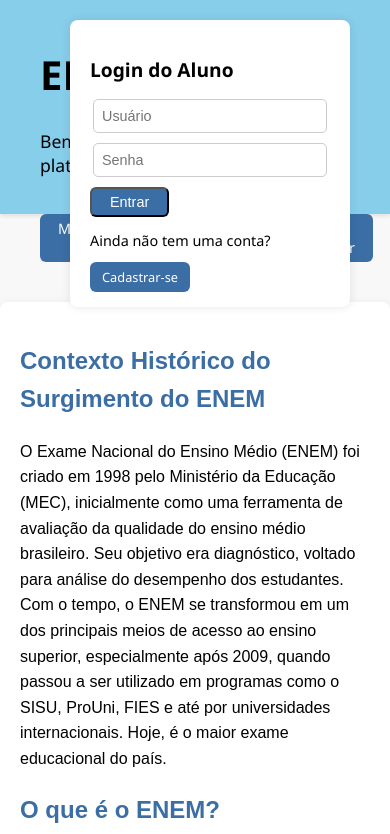
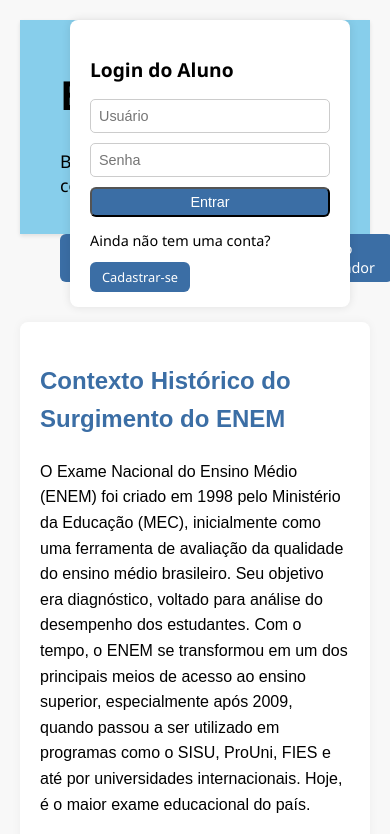
Before and after one commit to pierreviana746/Enem_facil, a website: page public/index.html in a window 390 px wide. Shown: the top 834 px of the page. Drawn offline with Linux system fonts and the light colour scheme.

Commit message:
Update index.html

```diff
--- a/public/index.html
+++ b/public/index.html
@@ -2,6 +2,7 @@
 <html lang="pt-br">
 <head>
     <meta charset="UTF-8">
+    <meta name="viewport" content="width=device-width, initial-scale=1.0">
     <title>ENEM FÁCIL</title>
     <style>
         body {
@@ -77,6 +78,27 @@
             top: 20px;
             right: 40px;
         }
+        @media (max-width: 768px) {
+
+         body {
+          padding: 20px;
+        }
+
+       .form-container {
+         width: 100%;
+         padding: 20px;
+         box-sizing: border-box;
+     }
+
+         input {
+          width: 100%;
+          box-sizing: border-box;
+   }
+
+      button {
+      width: 100%;
+   }
+ }
     </style>
 </head>
 <body>
```
